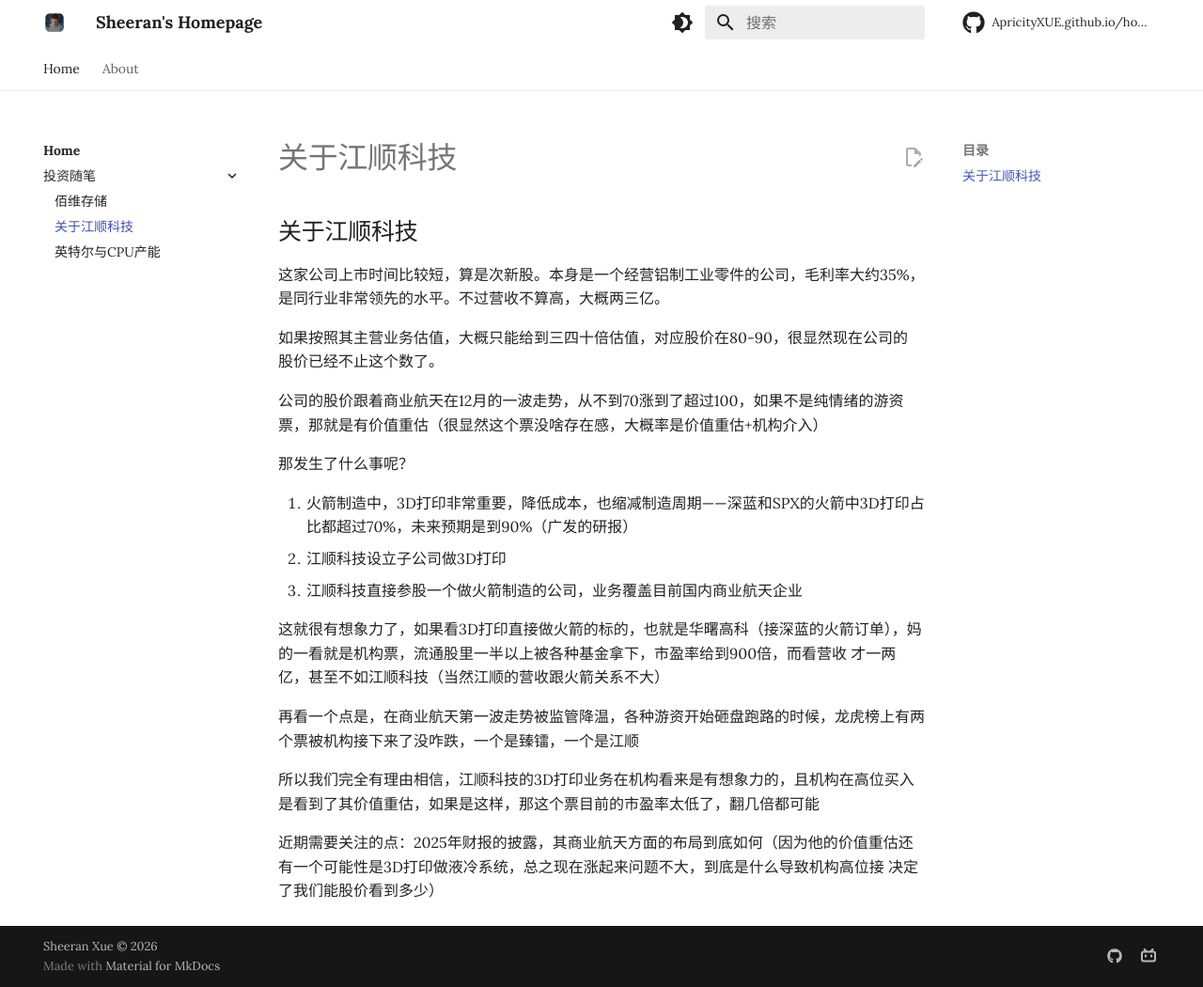
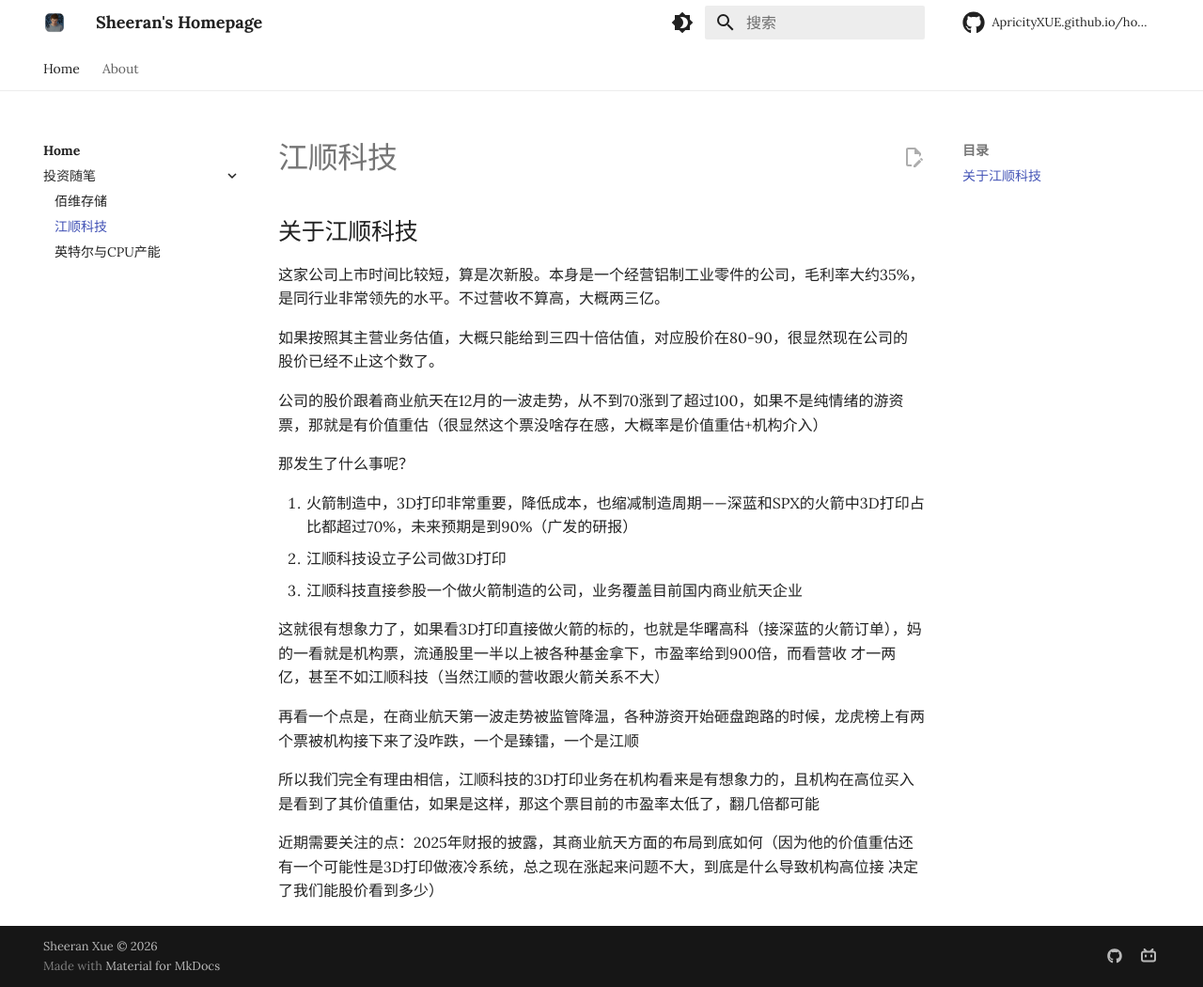
Before and after one commit to ApricityXUE/homepage, an MkDocs documentation site: the page built from docs/江顺科技.md, in a window 1280 px wide and 1050 px high. Shown: the whole window at 94% size. Built offline with MkDocs 1.6.1 and Material for MkDocs 9.7.7, drawn with Linux system fonts in a browser that asks for light colours; nearby versions of some CDN libraries; some web fonts are replaced; library files that are not in the unit come from our copies; comment, search, counter and statistics services are not loaded.

Commit message:
update files

```diff
--- a/mkdocs.yml
+++ b/mkdocs.yml
@@ -11,7 +11,7 @@ nav:
     - index.md
     - 投资随笔:
       - 佰维存储.md
-      - 关于江顺科技.md
+      - 江顺科技.md
       - 英特尔与CPU产能.md
   - About: about.md
 
```
Also changed, not shown: docs/江顺科技.md (renamed from docs/关于江顺科技.md).
